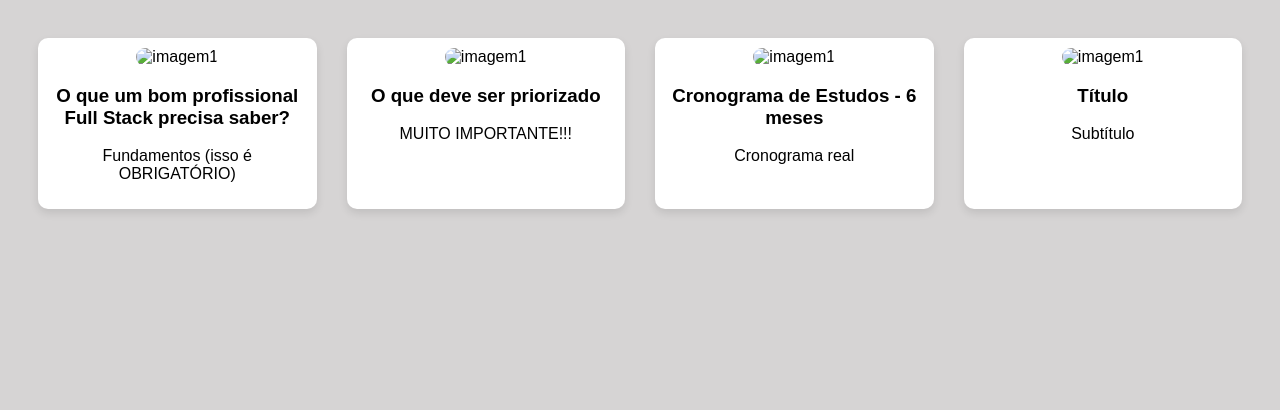
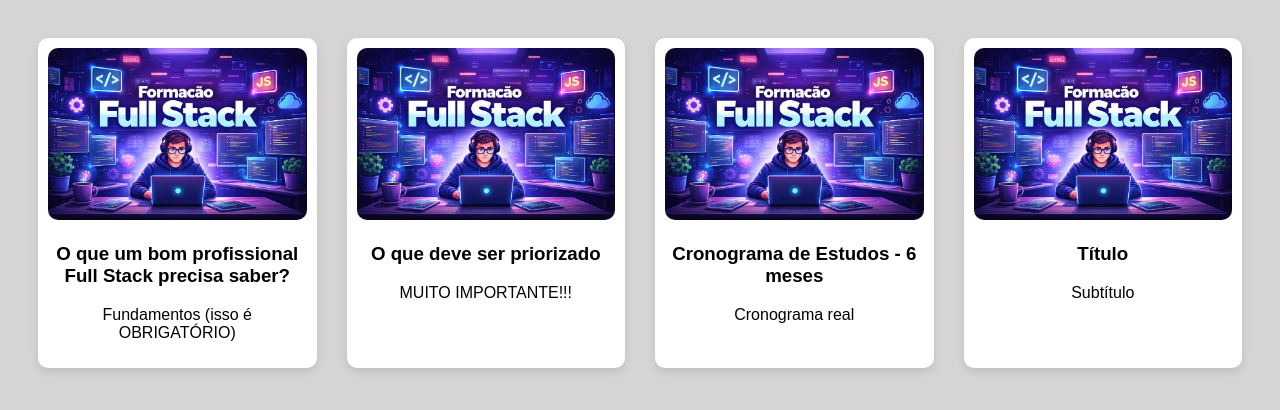
Before and after one commit to ThLemoos/estudo-full-stack, a plain HTML site: page index.html in a window 1280 px wide. Drawn offline with Linux system fonts and the light colour scheme; the site is published under a folder, as on GitHub Pages, so addresses that start at the root find nothing.

Commit message:
atualizando index

```diff
--- a/index.html
+++ b/index.html
@@ -10,25 +10,25 @@
 <body style="background-color: #d6d4d4;">
     <section class="boxes">
         <a class="box" href="pagina1.html">
-            <img src="/img/box.png" alt="imagem1">
+            <img src="img/box.png" alt="imagem1">
             <h3>O que um bom profissional Full Stack precisa saber?</h3>
             <p>Fundamentos (isso é OBRIGATÓRIO)</p>
         </a>
 
         <a class="box" href="pagina2.html">
-            <img src="/img/box.png" alt="imagem1">
+            <img src="img/box.png" alt="imagem1">
             <h3>O que deve ser priorizado</h3>
             <p>MUITO IMPORTANTE!!!</p>
         </a>
 
         <a class="box" href="pagina3.html">
-            <img src="/img/box.png" alt="imagem1">
+            <img src="img/box.png" alt="imagem1">
             <h3>Cronograma de Estudos - 6 meses</h3>
             <p>Cronograma real</p>
         </a>
 
         <a class="box" href="">
-            <img src="/img/box.png" alt="imagem1">
+            <img src="img/box.png" alt="imagem1">
             <h3>Título</h3>
             <p>Subtítulo</p>
         </a>
```
